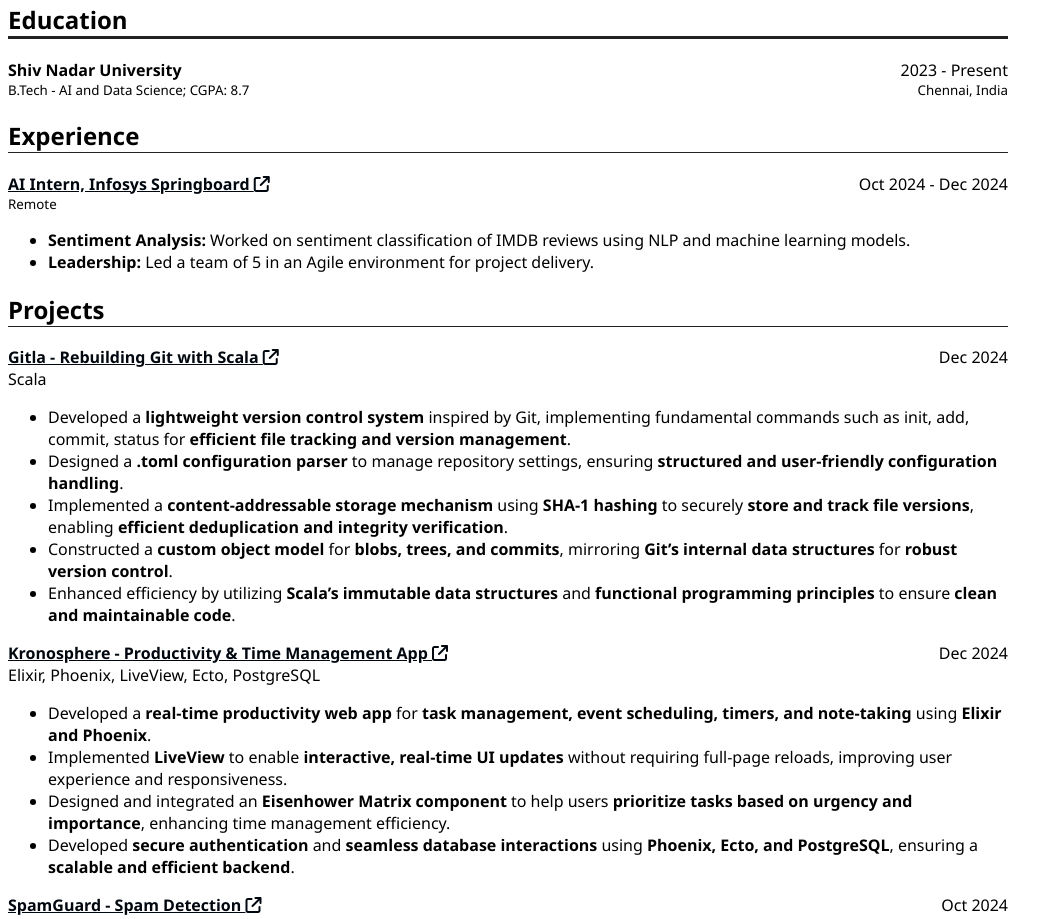
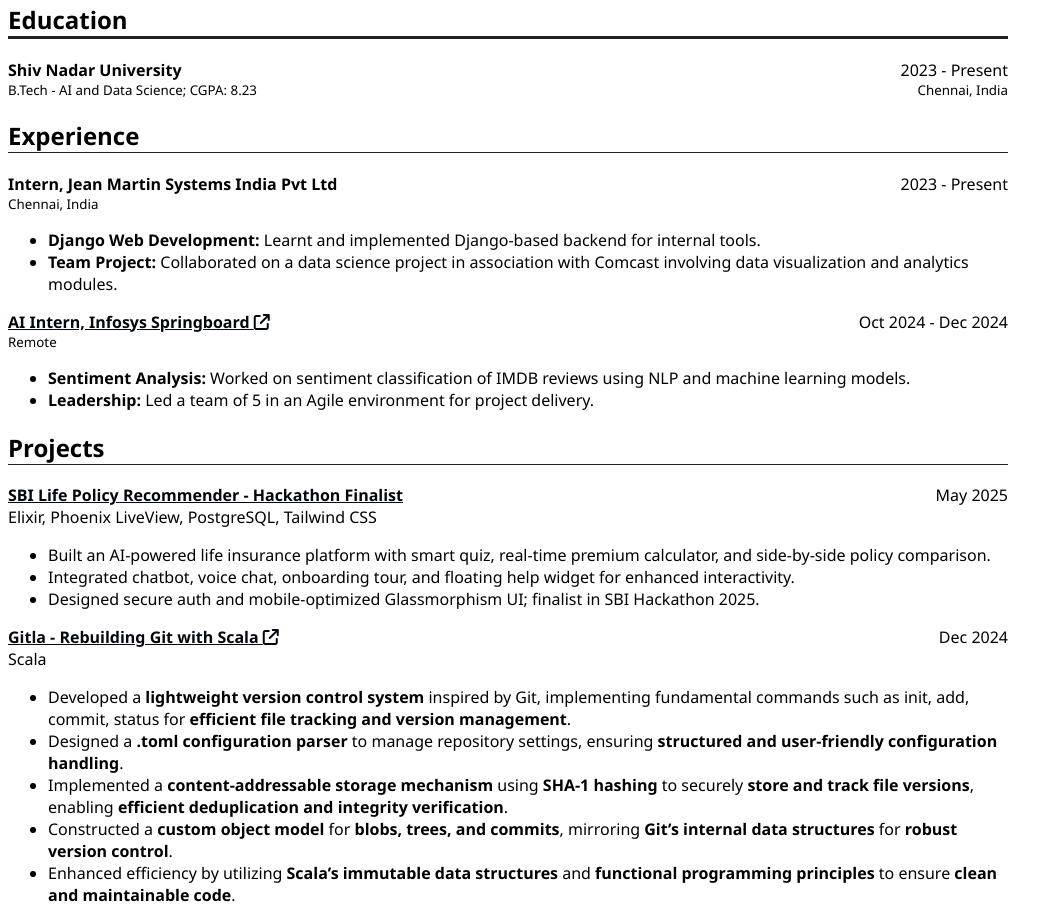
Before and after one commit to LithikhaB/Resume, a plain HTML site: page resume.html in a window 1280 px wide. Shown: the part 113-1032 px from the top of the page, without its empty margins (0-1063 px from the left). Drawn offline with Linux system fonts and the light colour scheme.

Commit message:
updated the resume details

```diff
--- a/resume.html
+++ b/resume.html
@@ -57,13 +57,24 @@
             <span>2023 - Present</span>
         </div>
         <div class="subheading">
-            <small>B.Tech - AI and Data Science; CGPA: 8.7</small>
+            <small>B.Tech - AI and Data Science; CGPA: 8.23</small>
             <small>Chennai, India</small>
         </div>
     </section>
 
     <section>
         <h2 style="border-bottom: 1px solid #222">Experience</h2>
+        <div class="subheading">
+            <span><strong>Intern, Jean Martin Systems India Pvt Ltd</strong></span>
+            <span>2023 - Present</span>
+        </div>
+        <div class="subheading">
+            <small>Chennai, India</small>
+        </div>
+        <ul>
+            <li><strong>Django Web Development:</strong> Learnt and implemented Django-based backend for internal tools.</li>
+            <li><strong>Team Project:</strong> Collaborated on a data science project in association with Comcast involving data visualization and analytics modules.</li>
+        </ul>
         <div class="subheading">
             <span><a href="https://drive.google.com/file/d/1GEGq5xE4dz5F8W_WSeddeV6dVLbhLpqi/view?usp=sharing"><strong>AI
                         Intern, Infosys Springboard </strong><i class='fa fa-external-link'></i></a></span>
@@ -81,6 +92,16 @@
 
     <section>
         <h2 style="border-bottom: 1px solid #222">Projects</h2>
+        <div class="subheading">
+            <span><a href="https://gitlab.com/rusla/gitla"><strong>SBI Life Policy Recommender - Hackathon Finalist</strong></a></span>
+            <span>May 2025</span>
+        </div>
+        <div>Elixir, Phoenix LiveView, PostgreSQL, Tailwind CSS</div>
+        <ul>
+            <li>Built an AI-powered life insurance platform with smart quiz, real-time premium calculator, and side-by-side policy comparison.</li>
+            <li>Integrated chatbot, voice chat, onboarding tour, and floating help widget for enhanced interactivity.</li>
+            <li>Designed secure auth and mobile-optimized Glassmorphism UI; finalist in SBI Hackathon 2025.</li>
+        </ul>
         <div class="subheading">
             <span><a href="https://gitlab.com/rusla/gitla"><strong>Gitla - Rebuilding Git with Scala </strong><i class='fa fa-external-link'></i></a></span>
             <span>Dec 2024</span>
@@ -101,23 +122,6 @@
             <li>Enhanced efficiency by utilizing <strong>Scala’s immutable data structures</strong> and
                 <strong>functional programming principles</strong> to ensure <strong>clean and maintainable
                     code</strong>.</li>
-        </ul>
-        <div class="subheading">
-            <span><a href="https://github.com/saathwikad/Kronosphere"> <strong> Kronosphere - Productivity &amp; Time
-                        Management App </strong><i class='fa fa-external-link'></i></a></span>
-            <span>Dec 2024</span>
-        </div>
-        <div>Elixir, Phoenix, LiveView, Ecto, PostgreSQL</div>
-        <ul>
-            <li>Developed a <strong>real-time productivity web app</strong> for <strong>task management, event
-                    scheduling, timers, and note-taking</strong> using <strong>Elixir and Phoenix</strong>.</li>
-            <li>Implemented <strong>LiveView</strong> to enable <strong>interactive, real-time UI updates</strong>
-                without requiring full-page reloads, improving user experience and responsiveness.</li>
-            <li>Designed and integrated an <strong>Eisenhower Matrix component</strong> to help users <strong>prioritize
-                    tasks based on urgency and importance</strong>, enhancing time management efficiency.</li>
-            <li>Developed <strong>secure authentication</strong> and <strong>seamless database interactions</strong>
-                using <strong>Phoenix, Ecto, and PostgreSQL</strong>, ensuring a <strong>scalable and efficient
-                    backend</strong>.</li>
         </ul>
         <div class="subheading">
             <span><a href="https://github.com/LithikhaB/SPAM-DETECTION"><strong> SpamGuard - Spam Detection
@@ -149,7 +153,7 @@
         <ul>
             <li><strong>Women Engineers Scholar – Talentsprint x Google</strong> – Top <strong>1% (200/30K+)</strong>;
                 <strong>1Lakh scholarship</strong>; attended <strong>Google WE Immersion Week</strong>.</li>
-            <li><strong>SBI Hackathon Finalist (Mar 2025)</strong> – Built an <strong>AI-powered policy
+            <li><strong>SBI Hackathon Finalist (May 2025)</strong> – Built an <strong>AI-powered policy
                     recommender</strong> with Team HackSlayers.</li>
             <li><strong>Top 3 – Anna University Hackathon (Nov 2024)</strong> – Led team to develop a <strong>fake
                     finance news detector</strong> using FinBERT.</li>
```
